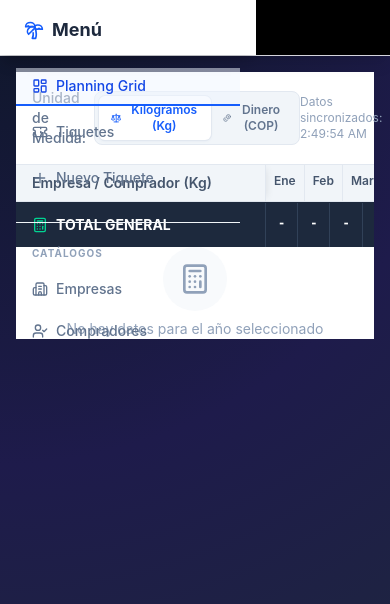
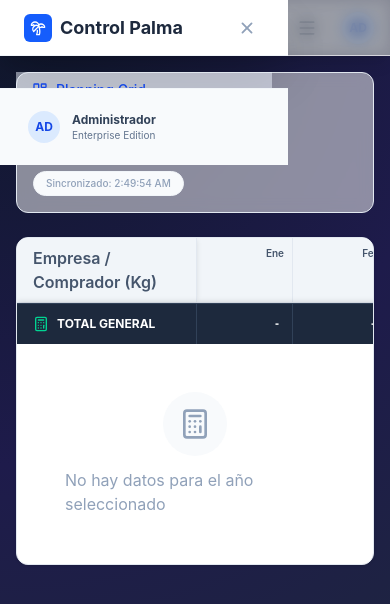
Before and after one commit to christiansorianob-lgtm/app-recibos-vendedores, a React (Vite) app: page / in a window 390 px wide. Both pictures are taken after a click on the button "Toggle navigation menu". Shown: the top 604 px of the page. Built offline with nearby package versions, Linux system fonts and the light colour scheme.

Commit message:
fix responsive menu

```diff
--- a/src/components/dashboard/DashboardView.tsx
+++ b/src/components/dashboard/DashboardView.tsx
@@ -21,45 +21,45 @@ export function DashboardView({ tiquetes }: DashboardViewProps) {
     const currentYear = new Date().getFullYear();
 
     return (
-        <div className="h-full flex flex-col">
+        <div className="space-y-6">
             {/* Toolbar */}
-            <div className="p-4 bg-white border-b border-slate-200 flex items-center justify-between">
-                <div className="flex items-center gap-2">
-                    <span className="text-sm font-medium text-slate-500">Unidad de Medida:</span>
-                    <div className="flex bg-slate-100 rounded-lg p-1 border border-slate-200">
+            <div className="p-4 bg-white/50 backdrop-blur-sm border border-slate-200 rounded-xl flex flex-col sm:flex-row items-start sm:items-center justify-between gap-4">
+                <div className="flex flex-col sm:flex-row items-start sm:items-center gap-2 sm:gap-4">
+                    <span className="text-sm font-semibold text-slate-600">Unidad de Medida:</span>
+                    <div className="flex bg-slate-100/80 rounded-lg p-1 border border-slate-200">
                         <button
                             onClick={() => setViewMode('kilos')}
                             className={cn(
-                                "flex items-center gap-2 px-3 py-1.5 rounded-md text-xs font-semibold transition-all",
+                                "flex items-center gap-2 px-3 py-1.5 rounded-md text-xs font-bold transition-all",
                                 viewMode === 'kilos'
-                                    ? "bg-white text-blue-600 shadow-sm shadow-slate-200 ring-1 ring-slate-200"
+                                    ? "bg-white text-blue-600 shadow-sm ring-1 ring-slate-200"
                                     : "text-slate-500 hover:text-slate-700"
                             )}
                         >
                             <Scale size={14} />
-                            <span>Kilogramos (Kg)</span>
+                            <span>Kg</span>
                         </button>
                         <button
                             onClick={() => setViewMode('money')}
                             className={cn(
-                                "flex items-center gap-2 px-3 py-1.5 rounded-md text-xs font-semibold transition-all",
+                                "flex items-center gap-2 px-3 py-1.5 rounded-md text-xs font-bold transition-all",
                                 viewMode === 'money'
-                                    ? "bg-white text-emerald-600 shadow-sm shadow-slate-200 ring-1 ring-slate-200"
+                                    ? "bg-white text-emerald-600 shadow-sm ring-1 ring-slate-200"
                                     : "text-slate-500 hover:text-slate-700"
                             )}
                         >
                             <Coins size={14} />
-                            <span>Dinero (COP)</span>
+                            <span>COP</span>
                         </button>
                     </div>
                 </div>
 
-                <div className="text-xs text-slate-400">
-                    Datos sincronizados: {new Date().toLocaleTimeString()}
+                <div className="text-[10px] md:text-xs font-medium text-slate-400 bg-slate-50 px-3 py-1 rounded-full border border-slate-100">
+                    Sincronizado: {new Date().toLocaleTimeString()}
                 </div>
             </div>
 
-            <div className="flex-1 overflow-hidden">
+            <div>
                 <FinancialGrid data={tiquetes} year={currentYear} mode={viewMode} />
             </div>
         </div>
--- a/src/components/dashboard/FinancialGrid.tsx
+++ b/src/components/dashboard/FinancialGrid.tsx
@@ -114,36 +114,39 @@ export function FinancialGrid({ data, year, mode }: FinancialGridProps) {
     const formatFn = mode === 'kilos' ? formatNumber : formatCurrency;
 
     return (
-        <div className="flex flex-col h-full bg-white text-sm animate-in fade-in duration-500">
+        <div className="bg-white rounded-xl shadow-sm border border-slate-200 overflow-hidden flex flex-col animate-in fade-in duration-500">
 
+            {/* Horizontal Scroll Container */}
+            <div className="flex-1 overflow-x-auto overflow-y-visible custom-scrollbar">
+                <div className="min-w-max">
                     {/* Grid Header */}
-            <div className="flex bg-slate-100 border-b border-slate-200 sticky top-0 z-20 font-semibold text-slate-600">
-                <div className="flex-1 min-w-[250px] p-2 pl-4 flex items-center bg-slate-100 sticky left-0 z-30 border-r border-slate-200 shadow-[4px_0_8px_-4px_rgba(0,0,0,0.1)]">
+                    <div className="flex bg-slate-100 border-b border-slate-200 sticky top-0 z-30 font-semibold text-slate-600">
+                        <div className="w-[180px] md:w-[250px] p-2 pl-4 flex items-center bg-slate-100 sticky left-0 z-40 border-r border-slate-200 shadow-[2px_0_5px_-2px_rgba(0,0,0,0.1)]">
                             Empresa / Comprador ({mode === 'kilos' ? 'Kg' : '$'})
                         </div>
                         {MONTHS.map((m, i) => (
-                    <div key={i} className="w-28 p-2 text-right border-r border-slate-200 last:border-r-0 text-xs">
+                            <div key={i} className="w-24 md:w-28 p-2 text-right border-r border-slate-200 last:border-r-0 text-[10px] md:text-xs">
                                 {m}
                             </div>
                         ))}
-                <div className="w-32 p-2 text-right bg-slate-50 font-bold text-slate-800 border-l border-slate-200">
+                        <div className="w-28 md:w-32 p-2 text-right bg-slate-50 font-bold text-slate-800 border-l border-slate-200">
                             Total
                         </div>
                     </div>
 
                     {/* Grid Body */}
-            <div className="flex-1 overflow-auto">
+                    <div className="divide-y divide-slate-100">
                         {visibleRows.map((row) => (
                             <div
                                 key={row.id}
                                 className={cn(
-                            "flex border-b border-slate-100 transition-colors hover:bg-blue-50/30",
+                                    "flex transition-colors hover:bg-blue-50/30",
                                     row.type === 'company' ? "bg-slate-50 font-semibold text-slate-800" : "bg-white text-slate-600"
                                 )}
                             >
                                 {/* First Column */}
                                 <div className={cn(
-                            "flex-1 min-w-[250px] p-2 flex items-center sticky left-0 z-10 border-r border-slate-200 shadow-[4px_0_8px_-4px_rgba(0,0,0,0.1)]",
+                                    "w-[180px] md:w-[250px] p-2 flex items-center sticky left-0 z-20 border-r border-slate-200 shadow-[2px_0_5px_-2px_rgba(0,0,0,0.1)]",
                                     row.type === 'company' ? "bg-slate-50 pl-4" : "bg-white pl-8"
                                 )}>
                                     {row.type === 'company' && (
@@ -154,19 +157,19 @@ export function FinancialGrid({ data, year, mode }: FinancialGridProps) {
                                             {(expandedRows[row.id] ?? true) ? <ChevronDown size={14} /> : <ChevronRight size={14} />}
                                         </button>
                                     )}
-                            <span className="truncate">{row.label}</span>
+                                    <span className="truncate text-xs md:text-sm">{row.label}</span>
                                 </div>
 
                                 {/* Month Columns */}
                                 {row.data.slice(0, 12).map((val, i) => (
-                            <div key={i} className="w-28 p-2 text-right border-r border-slate-100 text-xs font-mono">
+                                    <div key={i} className="w-24 md:w-28 p-2 text-right border-r border-slate-50 text-[10px] md:text-xs font-mono">
                                         {val === 0 ? <span className="text-slate-200">-</span> : formatFn(val)}
                                     </div>
                                 ))}
 
                                 {/* Total Column */}
                                 <div className={cn(
-                            "w-32 p-2 text-right border-l border-slate-200 font-mono text-xs",
+                                    "w-28 md:w-32 p-2 text-right border-l border-slate-200 font-mono text-[10px] md:text-xs",
                                     row.type === 'company' ? "font-bold text-slate-900 bg-slate-100/50" : "font-semibold text-slate-700 bg-slate-50/30"
                                 )}>
                                     {formatFn(row.data[12])}
@@ -175,25 +178,27 @@ export function FinancialGrid({ data, year, mode }: FinancialGridProps) {
                         ))}
 
                         {/* Grand Total Row */}
-                <div className="flex bg-slate-800 text-white font-bold border-t border-slate-800 sticky bottom-0 z-20 shadow-[-4px_-4px_10px_rgba(0,0,0,0.1)]">
-                    <div className="flex-1 min-w-[250px] p-3 pl-4 flex items-center bg-slate-800 sticky left-0 z-30 border-r border-slate-700">
+                        <div className="flex bg-slate-800 text-white font-bold border-t border-slate-700 sticky bottom-0 z-30 shadow-[0_-2px_5px_rgba(0,0,0,0.1)]">
+                            <div className="w-[180px] md:w-[250px] p-3 pl-4 flex items-center bg-slate-800 sticky left-0 z-40 border-r border-slate-700">
                                 <Calculator size={16} className="mr-2 text-emerald-400" />
-                        TOTAL GENERAL
+                                <span className="text-xs md:text-sm">TOTAL GENERAL</span>
                             </div>
                             {gridData.grandTotals.slice(0, 12).map((val, i) => (
-                        <div key={i} className="w-28 p-3 text-right border-r border-slate-700 text-xs font-mono">
+                                <div key={i} className="w-24 md:w-28 p-3 text-right border-r border-slate-700 text-[10px] md:text-xs font-mono">
                                     {val === 0 ? '-' : formatFn(val)}
                                 </div>
                             ))}
-                    <div className="w-32 p-3 text-right bg-slate-900 border-l border-slate-700 font-mono text-xs text-emerald-400">
+                            <div className="w-28 md:w-32 p-3 text-right bg-slate-900 border-l border-slate-700 font-mono text-[10px] md:text-xs text-emerald-400">
                                 {formatFn(gridData.grandTotals[12])}
+                            </div>
+                        </div>
                     </div>
                 </div>
             </div>
 
             {/* Empty State */}
             {visibleRows.length === 0 && (
-                <div className="flex-1 flex items-center justify-center text-slate-400 flex-col gap-2">
+                <div className="p-12 flex flex-col items-center justify-center text-slate-400 gap-3">
                     <div className="p-4 bg-slate-50 rounded-full">
                         <Calculator size={32} />
                     </div>
--- a/src/components/layout/Layout.tsx
+++ b/src/components/layout/Layout.tsx
@@ -48,10 +48,10 @@ export function Layout({ children, rightPanel }: LayoutProps) {
     };
 
     return (
-        <div className="flex flex-col h-screen bg-enterprise-gradient font-sans text-slate-900 overflow-hidden">
+        <div className="min-h-screen flex flex-col bg-enterprise-gradient font-sans text-slate-900">
 
             {/* Enterprise Header */}
-            <header className="h-14 bg-white/80 backdrop-blur-md border-b border-white/10 flex items-center justify-between px-4 lg:px-6 shrink-0 z-50 shadow-lg">
+            <header className="sticky top-0 h-14 bg-white/80 backdrop-blur-md border-b border-white/10 flex items-center justify-between px-4 lg:px-6 shrink-0 z-50 shadow-lg">
 
                 {/* Left: Branding & Main Nav */}
                 <div className="flex items-center gap-8">
@@ -64,7 +64,7 @@ export function Layout({ children, rightPanel }: LayoutProps) {
                     </div>
                     {/* Mobile menu button */}
                     <button
-                        className="md:hidden flex items-center p-2"
+                        className="md:hidden flex items-center p-2 text-slate-600 hover:text-blue-600 transition-colors"
                         onClick={() => setIsMenuOpen(!isMenuOpen)}
                         aria-label="Toggle navigation menu"
                     >
@@ -114,31 +114,60 @@ export function Layout({ children, rightPanel }: LayoutProps) {
                         </div>
                     </nav>
                 </div>
-                {/* Mobile navigation drawer */}
+                {/* Mobile navigation drawer/overlay */}
                 {isMenuOpen && (
-                    <div className="fixed inset-0 z-40 bg-black bg-opacity-30" onClick={() => setIsMenuOpen(false)}>
-                        <div className="absolute left-0 top-0 h-full w-64 bg-white shadow-lg p-4 flex flex-col gap-2" onClick={e => e.stopPropagation()}>
-                            <div className="flex items-center gap-2 mb-4 px-2">
-                                <Palmtree className="text-blue-600 h-5 w-5" />
-                                <span className="font-bold text-lg text-slate-800">Menú</span>
+                    <div className="fixed inset-0 z-[100] md:hidden">
+                        <div className="fixed inset-0 bg-slate-900/40 backdrop-blur-sm" onClick={() => setIsMenuOpen(false)} />
+                        <div className="absolute left-0 top-0 h-full w-72 bg-white shadow-2xl flex flex-col animate-in slide-in-from-left-10 duration-300">
+                            {/* Menu Header with Brand */}
+                            <div className="p-6 h-14 border-b border-slate-100 flex items-center justify-between">
+                                <div className="flex items-center gap-2">
+                                    <div className="bg-blue-600 p-1.5 rounded-md">
+                                        <Palmtree className="text-white h-4 w-4" />
+                                    </div>
+                                    <span className="font-bold text-lg text-slate-800">Control Palma</span>
+                                </div>
+                                <button
+                                    onClick={() => setIsMenuOpen(false)}
+                                    className="p-1.5 text-slate-400 hover:text-slate-600 hover:bg-slate-50 rounded-lg transition-colors"
+                                >
+                                    <Plus className="rotate-45" size={22} />
+                                </button>
                             </div>
-                            <NavLink to="/" icon={LayoutDashboard} label="Planning Grid" exact />
-                            <NavLink to="/tickets" icon={TicketIcon} label="Tiquetes" />
-                            <NavLink to="/nuevo" icon={Plus} label="Nuevo Tiquete" />
 
-                            <div className="mt-4 pt-4 border-t border-slate-100">
-                                <span className="px-4 text-[10px] font-bold text-slate-400 uppercase tracking-widest">Catálogos</span>
-                                <div className="mt-2 space-y-1">
-                                    <NavLink to="/catalogos/empresas" icon={Building2} label="Empresas" />
-                                    <NavLink to="/catalogos/compradores" icon={UserCheck} label="Compradores" />
+                            {/* Menu Links */}
+                            <div className="flex-1 overflow-y-auto p-4 flex flex-col gap-0.5">
+                                <NavLink to="/" icon={LayoutDashboard} label="Planning Grid" exact />
+                                <NavLink to="/tickets" icon={TicketIcon} label="Tiquetes" />
+                                <NavLink to="/nuevo" icon={Plus} label="Nuevo Tiquete" />
+
+                                <div className="mt-6 pt-6 border-t border-slate-100">
+                                    <span className="px-4 text-[11px] font-bold text-slate-400 uppercase tracking-widest block mb-4">Catálogos</span>
+                                    <div className="flex flex-col gap-0.5">
+                                        <NavLink to="/catalogos/empresas" icon={Building2} label="Empresas / Fincas" />
+                                        <NavLink to="/catalogos/compradores" icon={UserCheck} label="Compradores" />
+                                    </div>
+                                </div>
+                            </div>
+
+                            {/* Profile Section Footer */}
+                            <div className="p-4 border-t border-slate-100 bg-slate-50">
+                                <div className="flex items-center gap-3 px-3 py-1.5">
+                                    <div className="h-8 w-8 bg-blue-100 rounded-full flex items-center justify-center text-blue-700 text-xs font-bold">
+                                        AD
+                                    </div>
+                                    <div className="flex flex-col">
+                                        <span className="text-xs font-bold text-slate-700">Administrador</span>
+                                        <span className="text-[10px] text-slate-500">Enterprise Edition</span>
+                                    </div>
                                 </div>
                             </div>
                         </div>
                     </div>
                 )}
 
-                {/* Center: Global Context Filters (The 'Grid' Controls) */}
-                <div className="hidden md:flex items-center gap-3 bg-slate-50 p-1 rounded-lg border border-slate-200">
+                {/* Center: Global Context Filters - Hidden on small screens */}
+                <div className="hidden lg:flex items-center gap-3 bg-slate-50 p-1 rounded-lg border border-slate-200">
                     <div className="flex items-center gap-2 px-3 py-1 border-r border-slate-200">
                         <span className="text-xs font-semibold text-slate-400 uppercase">País</span>
                         <span className="text-sm font-medium text-slate-700">Colombia</span>
@@ -172,18 +201,16 @@ export function Layout({ children, rightPanel }: LayoutProps) {
 
                 {/* Right: Actions */}
                 <div className="flex items-center gap-3">
-                    {/* Placeholder for user profile or simple actions if needed later */}
-                    {/* Right panel toggle for mobile */}
                     {rightPanel && (
                         <button
-                            className="md:hidden flex items-center p-2 text-blue-600"
+                            className="md:hidden flex items-center p-2 text-blue-600 hover:bg-blue-50 rounded-lg transition-colors"
                             onClick={() => setIsDrawerOpen(true)}
                             aria-label="Open side panel"
                         >
                             <LayoutDashboard size={20} />
                         </button>
                     )}
-                    <div className="h-8 w-8 bg-slate-100 rounded-full border border-slate-200 flex items-center justify-center text-slate-500 text-xs font-bold">
+                    <div className="h-8 w-8 bg-blue-100 rounded-full border border-blue-200 flex items-center justify-center text-blue-700 text-xs font-bold">
                         AD
                     </div>
                 </div>
@@ -191,8 +218,8 @@ export function Layout({ children, rightPanel }: LayoutProps) {
 
 
             {/* Main Workspace */}
-            <div className="flex-1 flex overflow-hidden">
-                <main className="flex-1 overflow-y-auto relative p-4 md:p-6 lg:p-8">
+            <div className="flex-1 flex flex-col md:flex-row overflow-hidden">
+                <main className="flex-1 overflow-y-auto relative p-4 md:p-6 lg:p-8 custom-scrollbar">
                     <div className="max-w-7xl mx-auto">
                         {children}
                     </div>
@@ -202,15 +229,23 @@ export function Layout({ children, rightPanel }: LayoutProps) {
                 {rightPanel && (
                     <>
                         {/* Side panel for md+ */}
-                        <aside className="hidden md:block w-[350px] border-l border-white/10 bg-white/90 backdrop-blur-md shadow-2xl z-40 overflow-y-auto animate-in slide-in-from-right-10 duration-300">
+                        <aside className="hidden md:block w-96 border-l border-slate-200 bg-white shadow-xl z-40 overflow-y-auto animate-in slide-in-from-right-10 duration-300">
                             {rightPanel}
                         </aside>
                         {/* Overlay drawer for small screens */}
                         {isDrawerOpen && (
-                            <div className="fixed inset-0 z-50 flex">
-                                <div className="flex-1 bg-black bg-opacity-30" onClick={() => setIsDrawerOpen(false)} />
-                                <aside className="w-[350px] border-l border-slate-200 bg-white shadow-xl overflow-y-auto animate-in slide-in-from-right-10 duration-300">
-                                    {rightPanel}
+                            <div className="fixed inset-0 z-[70] flex md:hidden">
+                                <div className="flex-1 bg-slate-900/40 backdrop-blur-sm" onClick={() => setIsDrawerOpen(false)} />
+                                <aside className="w-[350px] max-w-[90vw] bg-white shadow-2xl overflow-y-auto animate-in slide-in-from-right-10 duration-300">
+                                    <div className="h-14 border-b border-slate-100 flex items-center justify-between px-6 bg-slate-50">
+                                        <span className="font-bold text-slate-700">Detalles</span>
+                                        <button onClick={() => setIsDrawerOpen(false)} className="p-2 text-slate-400 hover:text-slate-600">
+                                            <Plus className="rotate-45" size={24} />
+                                        </button>
+                                    </div>
+                                    <div className="flex-1">
+                                        {rightPanel}
+                                    </div>
                                 </aside>
                             </div>
                         )}
```
Lines whose indentation alone changed are shown as unchanged.
